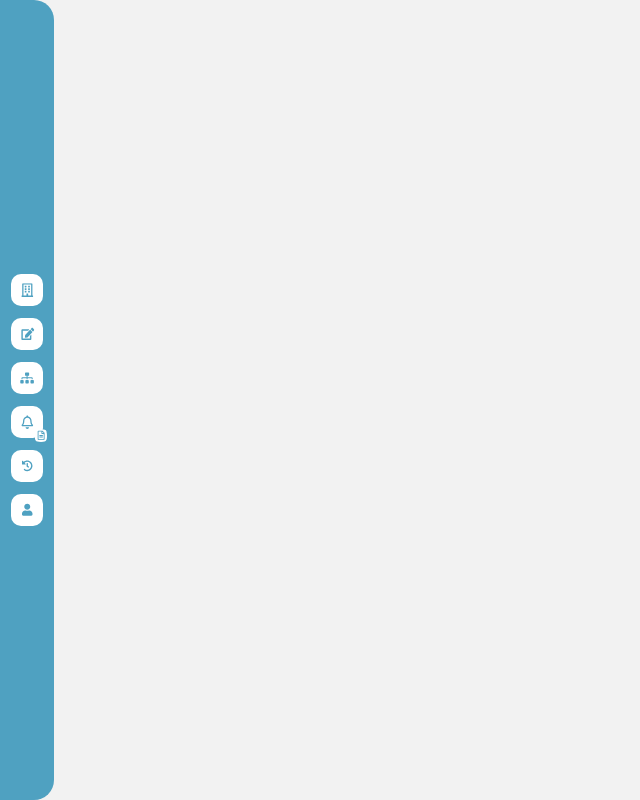
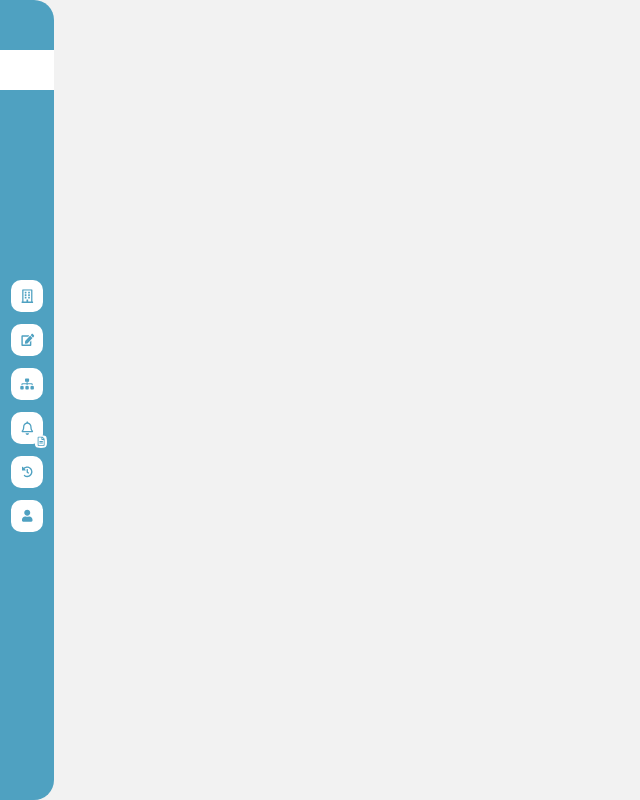
Before and after one commit to nicaloribeiro/desafio-react-sea, a React (Vite) app in the folder frontend/: page / in a window 1280 px wide. Shown: the whole page, without its empty margins (0-640 px from the left). Built offline with nearby package versions, Linux system fonts and the light colour scheme.

Commit message:
Ajustes para mobile

```diff
--- a/frontend/src/components/NavBar/index.jsx
+++ b/frontend/src/components/NavBar/index.jsx
@@ -3,7 +3,8 @@ import { useLocation, Link } from "react-router-dom";
 const NavBar = () => {
   const location = useLocation();
   return (
-    <div className="flex w-full h-[57px] bg-primary-blue rounded-b-[20px] items-center justify-center lg:space-y-3 lg:flex-col lg:h-full lg:w-[57px] lg:rounded-r-[20px] lg:rounded-l-none">
+    <div className="flex w-full h-[57px] bg-primary-blue rounded-b-[20px] items-center justify-center lg:space-y-3 lg:flex-col lg:h-full lg:w-[57px] lg:rounded-r-[20px] lg:rounded-l-none lg:relative">
+      <div className="lg:top-[50px] lg:h-[40px] lg:w-full lg:bg-white lg:absolute" />
       {menuIcons.map((menuEl, index) => (
         <Link
           to={menuEl.path}
```
